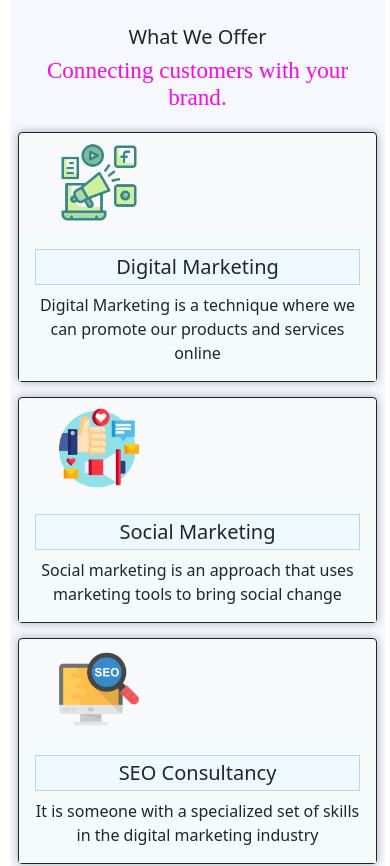
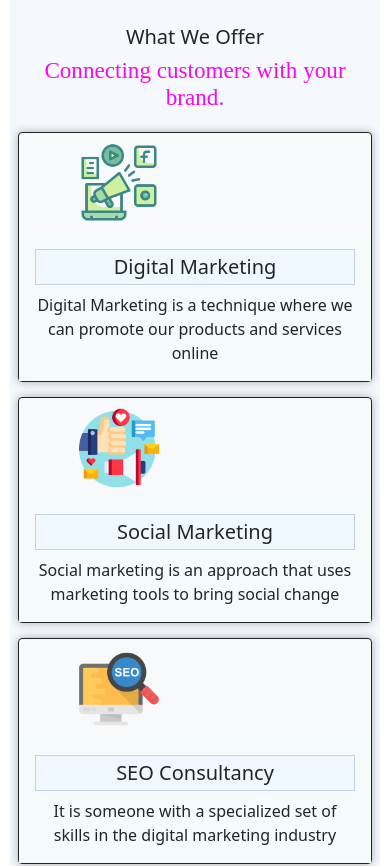
Before and after one commit to pranavkr175/VermaDigitalSolution, a plain HTML site: page index.html in a window 390 px wide. Shown: the part 1400-2266 px from the top of the page. Drawn offline with nearby package versions, Linux system fonts and the light colour scheme; a web font is replaced by a local one.

Commit message:
Update style.css

```diff
--- a/css/style.css
+++ b/css/style.css
@@ -65,7 +65,7 @@ body{
 
 
 #services{
-    margin: 40px 5px 40px 10px;
+    margin: 40px 10px 40px 10px;
     padding-top: 20px;
     text-align: center;
 
@@ -326,7 +326,7 @@ body{
 
       .cardimg img{
         padding: 10px;
-        margin-left: 30px;
+        margin-left: 50px;
         height: 100px;
         width: 100px;
 
```
